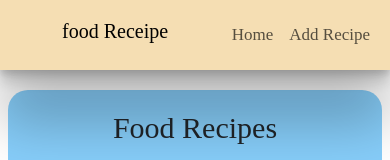
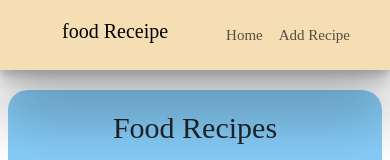
Before and after one commit to Mathankumar013/foodreceipe-app, a React (Create React App) app in the folder cilent/world/: page /receipe in a window 390 px wide. Shown: the top 160 px of the page. Built offline with nearby package versions, Linux system fonts and the light colour scheme.

Commit message:
cilent world navbar.css update

```diff
--- a/cilent/world/src/receipe/navbar/navbar.css
+++ b/cilent/world/src/receipe/navbar/navbar.css
@@ -21,8 +21,8 @@
 }
 @media screen and (max-width:400px) {
     .navbar-style{
-        font-size: 17px;
-
+        font-size: 15px;
+        padding: 0px 20px 0px 0px;
     }
     .navbar-brand,h2{
         font-size: 20px;
```
